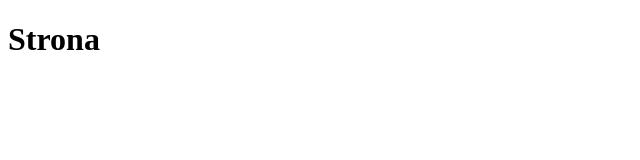
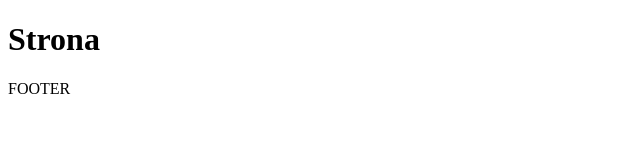
Before and after one commit to KarolSzczerepa/repo, a plain HTML site: page index.html in a window 1280 px wide. Shown: the full height of the page, 0-640 px from the left. Drawn offline with Linux system fonts and the light colour scheme.

Commit message:
footer commit

```diff
--- a/index.html
+++ b/index.html
@@ -7,6 +7,6 @@
         <h1>Strona</h1>
     </body>
     <footer>
-
+        <p>FOOTER</p>
     </footer>
 </html>
```
